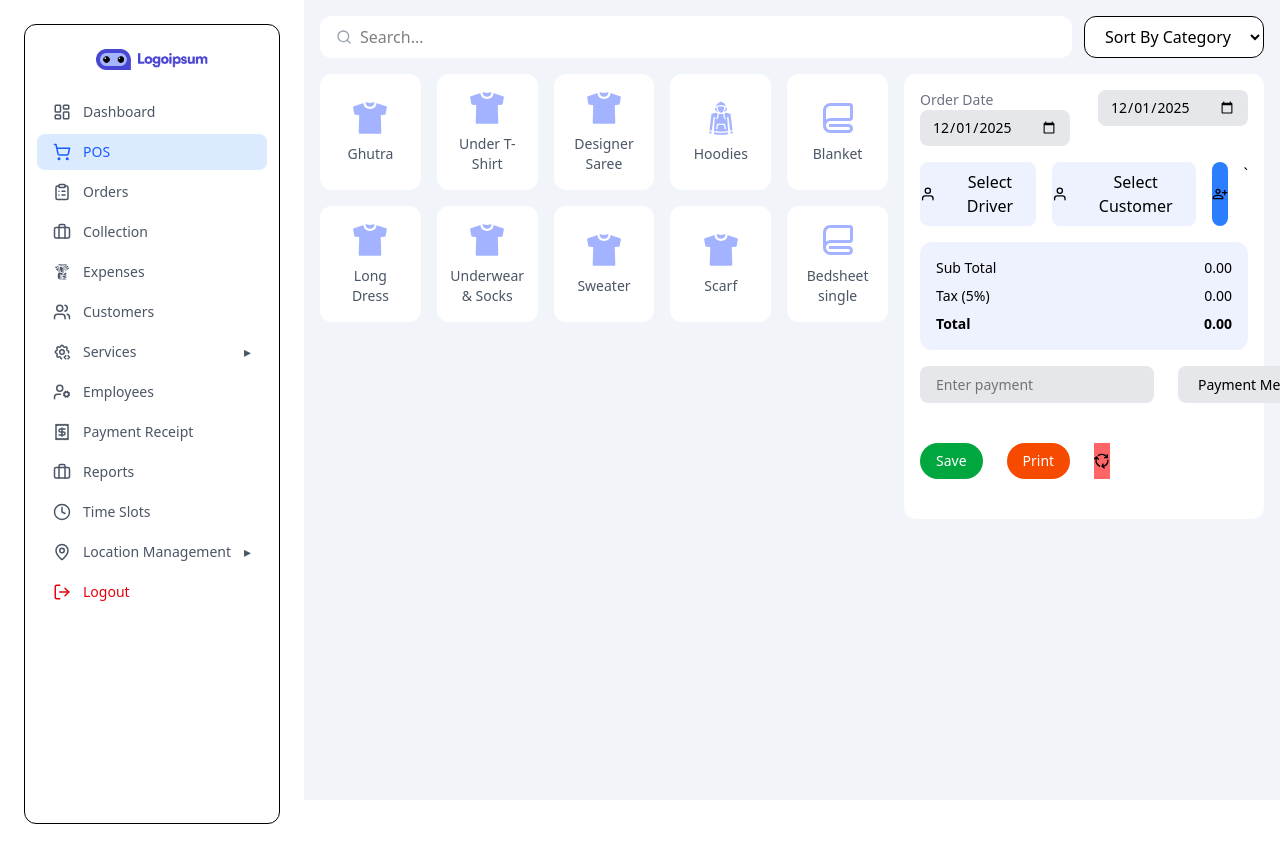
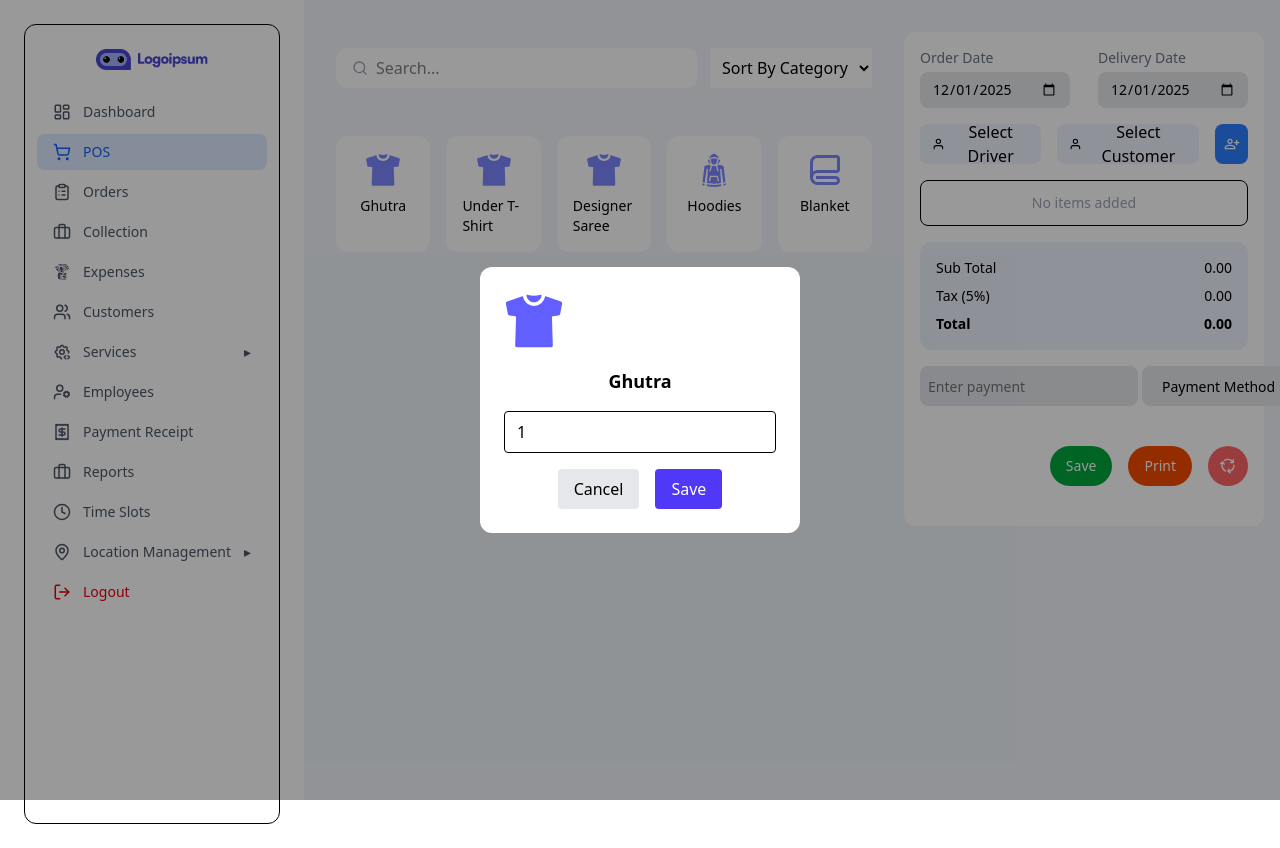
Before and after one commit to TechMET-Solutions/laundry_frontend-, a React (Vite) app: page /pos in a window 1280 px wide. Both pictures are taken after a click on the element "Ghutra". Built offline with nearby package versions, Linux system fonts and the light colour scheme.

Commit message:
Payment page and POS page updated

```diff
--- a/src/pages/Pos/Category.jsx
+++ b/src/pages/Pos/Category.jsx
@@ -1,29 +1,57 @@
-import {
-  IoShirt,
-} from "react-icons/io5";
-import {
-  GiHoodie,
-  GiConverseShoe,
-} from "react-icons/gi";
-import { BiBlanket, BiCategory } from "react-icons/bi";
+import { useState } from "react";
+import { IoShirt } from "react-icons/io5";
+import { GiHoodie } from "react-icons/gi";
+import { BiBlanket } from "react-icons/bi";
+import { FiSearch } from "react-icons/fi";
 
 const categories = [
-  { name: "Ghutra", icon: IoShirt },
-  { name: "Under T-Shirt", icon: IoShirt },
-  { name: "Designer Saree", icon: IoShirt },
-  { name: "Hoodies", icon: GiHoodie },
-  { name: "Blanket", icon: BiBlanket },
-  { name: "Long Dress", icon: IoShirt },
-  { name: "Underwear & Socks", icon: IoShirt },
-  { name: "Sweater", icon: IoShirt },
-  { name: "Scarf", icon: IoShirt },
-  { name: "Bedsheet single", icon: BiBlanket },
-
+  { name: "Ghutra", icon: IoShirt, price: 10 },
+  { name: "Under T-Shirt", icon: IoShirt, price: 8 },
+  { name: "Designer Saree", icon: IoShirt, price: 25 },
+  { name: "Hoodies", icon: GiHoodie, price: 15 },
+  { name: "Blanket", icon: BiBlanket, price: 20 },
 ];
 
- function Category() {
+
+function Category({ onSaveOrder }) {
+  const [selectedCategory, setSelectedCategory] = useState(null);
+  const [quantity, setQuantity] = useState(1);
+
+  const closePopup = () => {
+    setSelectedCategory(null);
+    setQuantity(1);
+  };
+
+   const saveOrder = () => {
+  onSaveOrder({
+    name: selectedCategory.name,
+    quantity,
+    price: selectedCategory.price,
+  });
+
+  closePopup();
+};
+
   return (
-    <aside className="bg-slate-100">
+    <>
+      <aside className="bg-slate-100 p-4">
+        <div className="flex gap-3 mb-6">
+              <div className="flex items-center gap-2 bg-white rounded-xl px-4 py-2 flex-1 mb-6">
+                <FiSearch className="text-gray-400" />
+                <input
+                  className="outline-none flex-1"
+                  placeholder="Search..."
+                />
+              </div>
+
+              <select className="bg-white px-2 mb-6">
+                <option>Sort By Category</option>
+                 <option>Gents</option>
+                  <option>Ladies</option>
+                   <option>Kids</option>
+                    <option>Other</option>
+              </select>
+            </div>
         <div className="grid grid-cols-2 lg:grid-cols-5 gap-4">
           {categories.map((cat) => {
             const Icon = cat.icon;
@@ -31,21 +59,51 @@ const categories = [
             return (
               <div
                 key={cat.name}
-              className="bg-white rounded-xl p-4
-                         flex flex-col items-center justify-center
-                         cursor-pointer
-                         hover:shadow-md
-                         active:scale-95 transition"
+                onClick={() => setSelectedCategory(cat)}
+                className="bg-white rounded-xl p-4 flex flex-col items-center
+                           cursor-pointer hover:shadow-md"
               >
-              <Icon className="text-4xl text-indigo-300 mb-2" />
-              <span className="text-sm font-medium text-gray-600 text-center">
-                {cat.name}
-              </span>
+                <Icon className="text-4xl text-indigo-400 mb-2" />
+                <span className="text-sm font-medium">{cat.name}</span>
               </div>
             );
           })}
         </div>
       </aside>
+
+      {selectedCategory && (
+        <div className="fixed inset-0 bg-black/40 flex items-center justify-center">
+          <div className="bg-white rounded-xl p-6 w-80 text-center">
+            <selectedCategory.icon className="text-6xl text-indigo-500 mb-4" />
+
+            <h2 className="text-lg font-semibold mb-4">
+              {selectedCategory.name}
+            </h2>
+
+            <input
+              type="number"
+              min="1"
+              value={quantity}
+              onChange={(e) => setQuantity(Number(e.target.value))}
+              className="w-full border rounded px-3 py-2 mb-4"
+            />
+
+            <div className="flex justify-center gap-4">
+              <button onClick={closePopup} className="bg-gray-200 px-4 py-2 rounded">
+                Cancel
+              </button>
+              <button
+                onClick={saveOrder}
+                className="bg-indigo-600 text-white px-4 py-2 rounded"
+              >
+                Save
+              </button>
+            </div>
+          </div>
+        </div>
+      )}
+    </>
   );
 }
+
 export default Category;
--- a/src/pages/Pos/Header.jsx
+++ /dev/null
@@ -1,24 +0,0 @@
-import { FiSearch } from "react-icons/fi";
-
-function Header() {
-  return (
-    <div className="flex gap-3">
-      <div className="flex items-center gap-2 bg-white rounded-xl px-4 py-2 flex-1">
-        <FiSearch className="text-gray-400" />
-        <input
-          className="outline-none flex-1"
-          placeholder="Search..."
-        />
-      </div>
-
-      <select className="bg-white rounded-xl px-4 py-2 border">
-        <option>Sort By Category</option>
-         <option>Gents</option>
-          <option>Ladies</option>
-           <option>Kids</option>
-            <option>Other</option>
-      </select>
-    </div>
-  );
-}
-export default Header;
--- a/src/pages/Pos/OrderSummary.jsx
+++ b/src/pages/Pos/OrderSummary.jsx
@@ -3,17 +3,24 @@ import { useState } from "react";
 import { MdOutlinePersonAddAlt } from "react-icons/md";
 import { GrCycle } from "react-icons/gr";
 
-
-function OrderSummary() {
-
+function OrderSummary({ orders }) {
   const [startDate, setStartDate] = useState("2025-12-01");
   const [endDate, setEndDate] = useState("2025-12-01");
+
+  // ---- CALCULATIONS ----
+  const subtotal = orders.reduce(
+    (sum, item) => sum + item.quantity * (item.price || 0),
+    0
+  );
+
+  const tax = subtotal * 0.05;
+  const total = subtotal + tax;
+
   return (
-    <>
-    <div className="bg-white rounded-xl p-4 flex flex-col gap-4">
-
-      <div className="flex justify-between text-sm">
-        <div>
+    <div className="bg-white rounded-xl p-4 flex flex-col gap-4 h-full">
+      {/* DATES */}
+      <div className="flex justify-between items-end text-sm gap-4">
+        <div className="flex flex-col gap-1">
           <p className="text-gray-500">Order Date</p>
           <input
             type="date"
@@ -22,7 +29,9 @@ const [endDate, setEndDate] = useState("2025-12-01");
             className="px-3 py-2 rounded-lg bg-gray-200 text-sm outline-none"
           />
         </div>
-        <div>
+
+        <div className="flex flex-col gap-1">
+          <p className="text-gray-500">Delivery Date</p>
           <input
             type="date"
             value={endDate}
@@ -31,66 +40,87 @@ const [endDate, setEndDate] = useState("2025-12-01");
           />
         </div>
       </div>
-      <div className="flex gap-4">
-      <button className="flex items-center justify-center gap-2 bg-indigo-50 rounded-lg py-2 font-medium">
-        <FiUser />
-        Select Driver
+
+      {/* CUSTOMER / DRIVER */}
+      <div className="flex gap-4 items-center">
+        <button className="flex items-center gap-2 h-10 bg-indigo-50 rounded-lg px-3 font-medium">
+          <FiUser /> Select Driver
         </button>
 
-      <button className="flex items-center justify-center gap-2 bg-indigo-50 rounded-lg py-2 font-medium">
-        <FiUser />
-        Select Customer
+        <button className="flex items-center gap-2 h-10 bg-indigo-50 rounded-lg px-3 font-medium">
+          <FiUser /> Select Customer
         </button>
-      <button className="flex items-center justify-center gap-2 bg-blue-500 rounded-lg py-2 ">
+
+        <button className="flex items-center justify-center h-10 w-10 bg-blue-500 rounded-lg text-white">
           <MdOutlinePersonAddAlt />
         </button>
-`     </div>
+      </div>
+
+      {/* ORDER ITEMS */}
+      <div className="border rounded-lg p-3 text-sm space-y-2">
+        {orders.length === 0 && (
+          <p className="text-gray-400 text-center">No items added</p>
+        )}
+
+        {orders.map((item, index) => (
+          <div key={index} className="grid grid-cols-[1fr_auto] gap-4">
+            <span className="truncate">{item.name}</span>
+            <span className="font-medium">x{item.quantity}</span>
+          </div>
+        ))}
+      </div>
+
+      {/* TOTALS */}
       <div className="mt-auto bg-indigo-50 rounded-xl p-4 text-sm space-y-2">
         <div className="flex justify-between">
           <span>Sub Total</span>
-          <span>0.00</span>
+          <span className="text-right">{subtotal.toFixed(2)}</span>
         </div>
         <div className="flex justify-between">
           <span>Tax (5%)</span>
-          <span>0.00</span>
+          <span className="text-right">{tax.toFixed(2)}</span>
         </div>
         <div className="flex justify-between font-semibold">
           <span>Total</span>
-          <span>0.00</span>
+          <span className="text-right">{total.toFixed(2)}</span>
         </div>
       </div>
-       <div className="flex gap-6">
-    <input type="text"
-    placeholder="Enter payment" className="bg-gray-200 rounded-lg px-4 py-2 text-sm outline-none" />
 
-       <select className="bg-gray-200 rounded-lg px-4 py-2 text-sm outline-none">
+      {/* PAYMENT */}
+      <div className="flex gap-1 items-center">
+        <input
+          type="text"
+          placeholder="Enter payment"
+          className="flex-1 h-10 bg-gray-200 rounded-lg px-2 text-sm outline-none"
+        />
+
+        <select className="h-10 bg-gray-200 rounded-lg px-4 text-sm outline-none">
           <option>Payment Method</option>
           <option>Settlement</option>
           <option>Advance</option>
           <option>Cash</option>
-    <option >online</option>
-    <option >Card</option>
-    <option >Bank Tranfer</option>
+          <option>Online</option>
+          <option>Card</option>
+          <option>Bank Transfer</option>
         </select>
       </div>
-  <div className="flex justify-content-right gap-6 mt-6 mb-6">
-    <button className="bg-green-600 text-white px-4 py-2 rounded-full text-sm">
+
+      {/* ACTIONS */}
+      <div className="flex justify-end items-center gap-4 mt-6 mb-6">
+        <button className="h-10 bg-green-600 text-white px-4 rounded-full text-sm">
           Save
         </button>
 
-          <button className="bg-orange-600 text-white px-4 py-2 rounded-full text-sm">
+        <button className="h-10 bg-orange-600 text-white px-4 rounded-full text-sm">
           Print
         </button>
-          <button className=" bg-red-400"><GrCycle /></button>
 
+        <button className="h-10 w-10 bg-red-400 rounded-full text-white flex items-center justify-center">
+          <GrCycle />
+        </button>
       </div>
-
-
-
-
     </div>
-
-    </>
   );
 }
+
 export default OrderSummary;
--- a/src/pages/Pos/PosPage.jsx
+++ b/src/pages/Pos/PosPage.jsx
@@ -1,15 +1,22 @@
-import Header from "./Header";
+// import Header from "./Header";
 import Category from "./Category";
 import OrderSummary from "./OrderSummary";
+import { useState } from "react";
 
 function PosPage() {
+  const [orders, setOrders] = useState([]); // ✅ FIXED
+
+  const addOrder = (order) => {
+    setOrders((prev) => [...prev, order]);
+  };
+
   return (
     <div className="min-h-screen bg-slate-100 p-4">
-      <Header />
+      {/* <Header /> */}
 
       <div className="mt-4 grid grid-cols-1 xl:grid-cols-[1fr_360px] gap-4">
-        <Category />
-        <OrderSummary />
+        <Category onSaveOrder={addOrder} />
+        <OrderSummary orders={orders} />
       </div>
     </div>
   );
--- a/src/pages/Reports/Tax_report.jsx
+++ b/src/pages/Reports/Tax_report.jsx
@@ -131,8 +131,6 @@ function Tax_report() {
   </select>
     </div>
 
-
-          {/* TABLE */}
            <div className="bg-[#f4f7fb]  ">
                   <table className="w-full text-sm border-separate  ">
                    <thead>
@@ -159,7 +157,7 @@ function Tax_report() {
           {[
             {
               "Sr No":1,
-              Date:"",
+              Date:"3/12/2025",
               "Order ID":"TMS/ORD-01",
               "Before Tax":"AED 28.50",
               "Tax Amount":"AED 1.50",
--- a/src/pages/services/AddCustomerModal.jsx
+++ b/src/pages/services/AddCustomerModal.jsx
@@ -113,7 +113,7 @@ const AddCustomerModal = ({ onClose, onSave }) => {
   return (
     <>
       {/* Overlay */}
-      <div className="fixed inset-0 bg-black/40 backdrop-blur-sm z-40"></div>
+      <div className="fixed inset-0 bg-black/40 backdrop-blur-sm z-30"></div>
 
       {/* Modal Container */}
       <div className="fixed inset-0 flex items-center justify-center z-50 text-gray-700">
```
Lines whose indentation alone changed are shown as unchanged.
